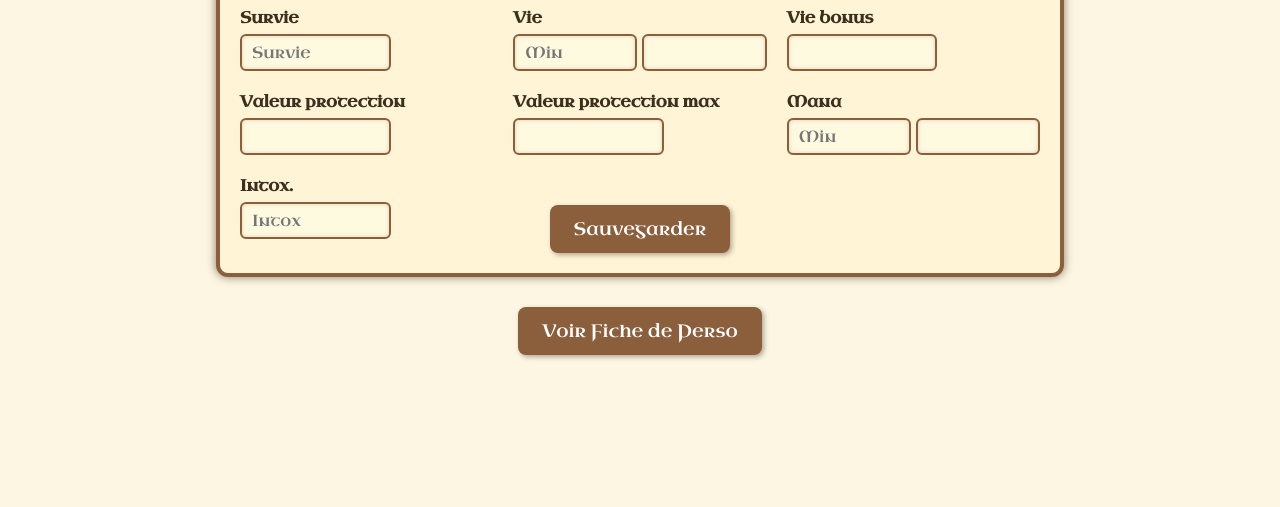
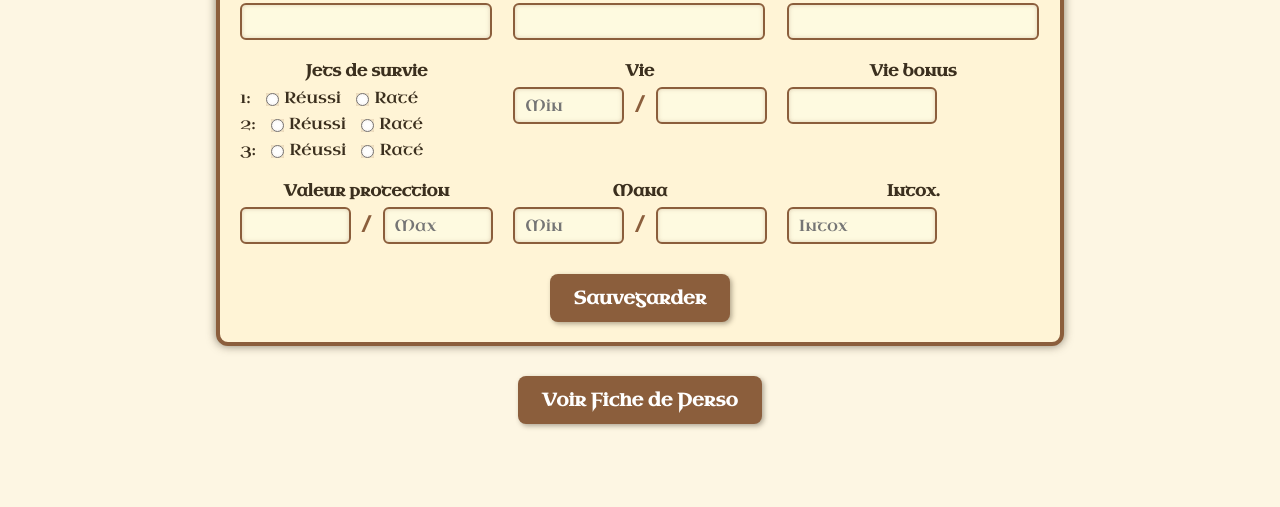
Before and after one commit to WMowgly/ArcaneSyncWeb, a website: page website/interface_jeu.html in a window 1280 px wide. Shown: the part 293-800 px from the top of the page. Drawn offline with Linux system fonts and the light colour scheme.

Commit message:
Mise a jour de l'interface + conf des jet de survie

```diff
--- a/server.js
+++ b/server.js
@@ -177,5 +177,5 @@ io.on('connection', (socket) => {
 });
 
 server.listen(3000, () => {
-  console.log('\x1b[36m%s\x1b[0m', '[Serveur Principal] En ligne : http://192.168.1.21:3000');
+  console.log('\x1b[36m%s\x1b[0m', '[Serveur Principal] En ligne : http://192.168.1.162:3000');
 });
--- a/website/interface_jeu.html
+++ b/website/interface_jeu.html
@@ -4,6 +4,7 @@
   <meta charset="UTF-8">
   <title>Interface de Jeu</title>
   <link href="https://fonts.googleapis.com/css2?family=Uncial+Antiqua&display=swap" rel="stylesheet">
+  <link rel="stylesheet" href="style.css"/>
   <style>
     body {
       font-family: 'Uncial Antiqua', cursive;
@@ -102,6 +103,23 @@
         grid-template-columns: 1fr;
       }
     }
+
+    input[type="radio"] {
+      width: auto;
+      margin-right: 5px;
+      cursor: pointer;
+    }
+
+    .field label input[type="radio"] + span {
+      font-size: 14px;
+      color: #5c3b21;
+    }
+
+    .field label:has(input[type="radio"]) {
+      display: inline-flex;
+      align-items: center;
+      font-weight: normal;
+    }
   </style>
 </head>
 <body>
@@ -115,14 +133,73 @@
       <div class="field"><label>Classe</label><input type="text" readonly></div>
       <div class="field"><label>Race</label><input type="text" readonly></div>
       <div class="field">
-        <label>Survie</label>
-        <input type="number" placeholder="Survie">
+        <label>Jets de survie</label>
+        <div style="
+          display: flex;
+          flex-direction: column;
+          gap: 5px;
+        ">
+          <div style="
+            display: flex;
+            align-items: center;
+            gap: 10px;
+          ">
+            <span>1:</span>
+            <label style="margin: 0;">
+              <input type="radio" name="survie1" value="reussi">
+              Réussi
+            </label>
+            <label style="margin: 0;">
+              <input type="radio" name="survie1" value="rate">
+              Raté
+            </label>
+          </div>
+          <div style="
+            display: flex;
+            align-items: center;
+            gap: 10px;
+          ">
+            <span>2:</span>
+            <label style="margin: 0;">
+              <input type="radio" name="survie2" value="reussi">
+              Réussi
+            </label>
+            <label style="margin: 0;">
+              <input type="radio" name="survie2" value="rate">
+              Raté
+            </label>
+          </div>
+          <div style="
+            display: flex;
+            align-items: center;
+            gap: 10px;
+          ">
+            <span>3:</span>
+            <label style="margin: 0;">
+              <input type="radio" name="survie3" value="reussi">
+              Réussi
+            </label>
+            <label style="margin: 0;">
+              <input type="radio" name="survie3" value="rate">
+              Raté
+            </label>
+          </div>
+        </div>
       </div>
 
       <div class="field">
         <label>Vie</label>
         <div class="dual-input">
           <input type="number" id="player_hp_current" placeholder="Min">
+          <span style="
+            display: flex;
+            align-items: center;
+            margin: 0 5px;
+            color: #8b5e3c;
+            font-size: 24px;
+            height: 90%;
+            padding-bottom: 3px;
+          ">/</span>
           <input type="number" id="player_hp" readonly>
         </div>
       </div>
@@ -134,18 +211,34 @@
 
       <div class="field">
         <label>Valeur protection</label>
+        <div class="dual-input">
           <input type="number" id="player_protection_current">
+          <span style="
+            display: flex;
+            align-items: center;
+            margin: 0 5px;
+            color: #8b5e3c;
+            font-size: 24px;
+            height: 90%;
+            padding-bottom: 3px;
+          ">/</span>
+          <input type="number" id="player_protection_max" placeholder="Max" readonly>
         </div>
-
-      <div class="field">
-        <label>Valeur protection max</label>
-        <input type="number" id="player_protection_max">
       </div>
 
       <div class="field">
         <label>Mana</label>
         <div class="dual-input">
           <input type="number" id="player_mana_current" placeholder="Min">
+          <span style="
+            display: flex;
+            align-items: center;
+            margin: 0 5px;
+            color: #8b5e3c;
+            font-size: 24px;
+            height: 90%;
+            padding-bottom: 3px;
+          ">/</span>
           <input type="number" id="player_mana" readonly>
         </div>
       </div>
@@ -156,7 +249,7 @@
           <input type="number" id="player_intox" placeholder="Intox">
         </div>
       </div>
-
+    </div><!-- fin du grid -->
     <div style="text-align: center; margin-top: 30px;">
       <button id="save-btn" style="
         background-color: #8b5e3c;
@@ -172,8 +265,6 @@
         Sauvegarder
       </button>
     </div>
-
-    </div><!-- fin du grid -->
   </div><!-- fin de la section h2 -->
   <div style="text-align: center; margin-top: 30px;">
     <button id="fiche-btn" style="
@@ -190,6 +281,7 @@
       Voir Fiche de Perso
     </button>
   </div>
+  <script src="navbar.js"></script>
   <script>
     window.addEventListener('DOMContentLoaded', () => {
       const params = new URLSearchParams(window.location.search);
@@ -201,7 +293,12 @@
       document.getElementById('player_mana').value = params.get("ManaMax");
       document.getElementById('player_mana_current').value = params.get("ManaCurrent");
 
+      document.getElementById('player_protection_max').value = params.get("Valeur protection max");
+      document.getElementById('player_protection_current').value = params.get("Valeur protection");
+
       document.getElementById('player_intox').value = params.get("Intox.");
+
+
 
       document.querySelectorAll('input').forEach(input => {
         const placeholder = input.placeholder?.toLowerCase();
@@ -260,6 +357,18 @@
         }
       });
 
+      // Validation pour la protection
+      protectionCurrent.addEventListener('input', () => {
+        const current = parseInt(protectionCurrent.value) || 0;
+        const max = parseInt(protectionMax.value) || 0;
+
+        if (current > max) {
+          protectionCurrent.classList.add('error');
+        } else {
+          protectionCurrent.classList.remove('error');
+        }
+      });
+
       // Exécution initiale des validations
       setTimeout(() => {
         hpCurrent.dispatchEvent(new Event('input'));
@@ -298,6 +407,12 @@
         const intoxCurrent = parseInt(document.getElementById('player_intox').value, 10);
         const vieBonus = parseInt(document.getElementById('player_vie_bonus').value, 10);
 
+        const survie = {
+          jet1: document.querySelector('input[name="survie1"]:checked')?.value || null,
+          jet2: document.querySelector('input[name="survie2"]:checked')?.value || null,
+          jet3: document.querySelector('input[name="survie3"]:checked')?.value || null
+        };
+
         // S'assurer que les valeurs current ne dépassent pas les valeurs max
         if (hpCurrent > hpMax) {
           hpCurrent = hpMax;
@@ -311,10 +426,16 @@
           document.getElementById('player_mana_current').classList.remove('error');
         }
 
+        if (protectionCurrent > protectionMax) {
+          protectionCurrent = protectionMax;
+          document.getElementById('player_protection_current').value = protectionMax;
+          document.getElementById('player_protection_current').classList.remove('error');
+        }
+
         const nouvellesDonnees = {
           hp: { current: hpCurrent, max: hpMax },
           mana: { current: manaCurrent, max: manaMax },
-          defense: { bonus_vie: vieBonus, protection: protectionCurrent, protection_max: protectionMax, intox: intoxCurrent }
+          defense: { bonus_vie: vieBonus, protection: protectionCurrent, protection_max: protectionMax, intox: intoxCurrent, survie: survie }
         };
 
         // Afficher les données dans la console (pour le débogage)
@@ -341,6 +462,9 @@
         newParams.set("Vie bonus", vieBonus.toString());
         newParams.set("Valeur protection", protectionCurrent.toString());
         newParams.set("Valeur protection max", protectionMax.toString());
+        newParams.set("Survie1", survie.jet1 || '');
+        newParams.set("Survie2", survie.jet2 || '');
+        newParams.set("Survie3", survie.jet3 || '');
 
         // Mettre à jour l'URL sans recharger la page
         window.history.pushState({}, '', `${window.location.pathname}?${newParams.toString()}`);
--- a/website/navbar.js
+++ b/website/navbar.js
@@ -6,6 +6,7 @@ document.addEventListener('DOMContentLoaded', () => {
       <a href="mj.html">MJ</a>
       <a href="selecte_player.html">Liste des joueurs</a>
       <a href="create_player.html">Créer un joueur</a>
+      <a href="tableau.html">Tableau blanc</a>
     `;
     document.body.insertBefore(navbar, document.body.firstChild);
   });
--- a/website/popupmj.js
+++ b/website/popupmj.js
@@ -11,6 +11,7 @@ export function showMJPopup(joueur) {
       <h2>${joueur.nom}</h2>
       <p><strong>HP:</strong> ${joueur.hp?.current} / ${joueur.hp?.max}</p>
       <p><strong>Mana:</strong> ${joueur.mana?.current} / ${joueur.mana?.max}</p>
+      <p><strong>Protection:</strong> ${joueur.defense?.protection} / ${joueur.defense?.protection_max}</p>
       <button class="fiche-btn">Voir Fiche Complète</button>
     </div>
   `;
```
Also changed, not shown: data.json (+14 -10 lines), tableau.json (+7 -2 lines), website/mj.html (+1 -2 lines), website/selecte_player.html (+0 -2 lines), website/tableau.html (+1 -1 lines). Lines whose indentation alone changed are shown as unchanged.
